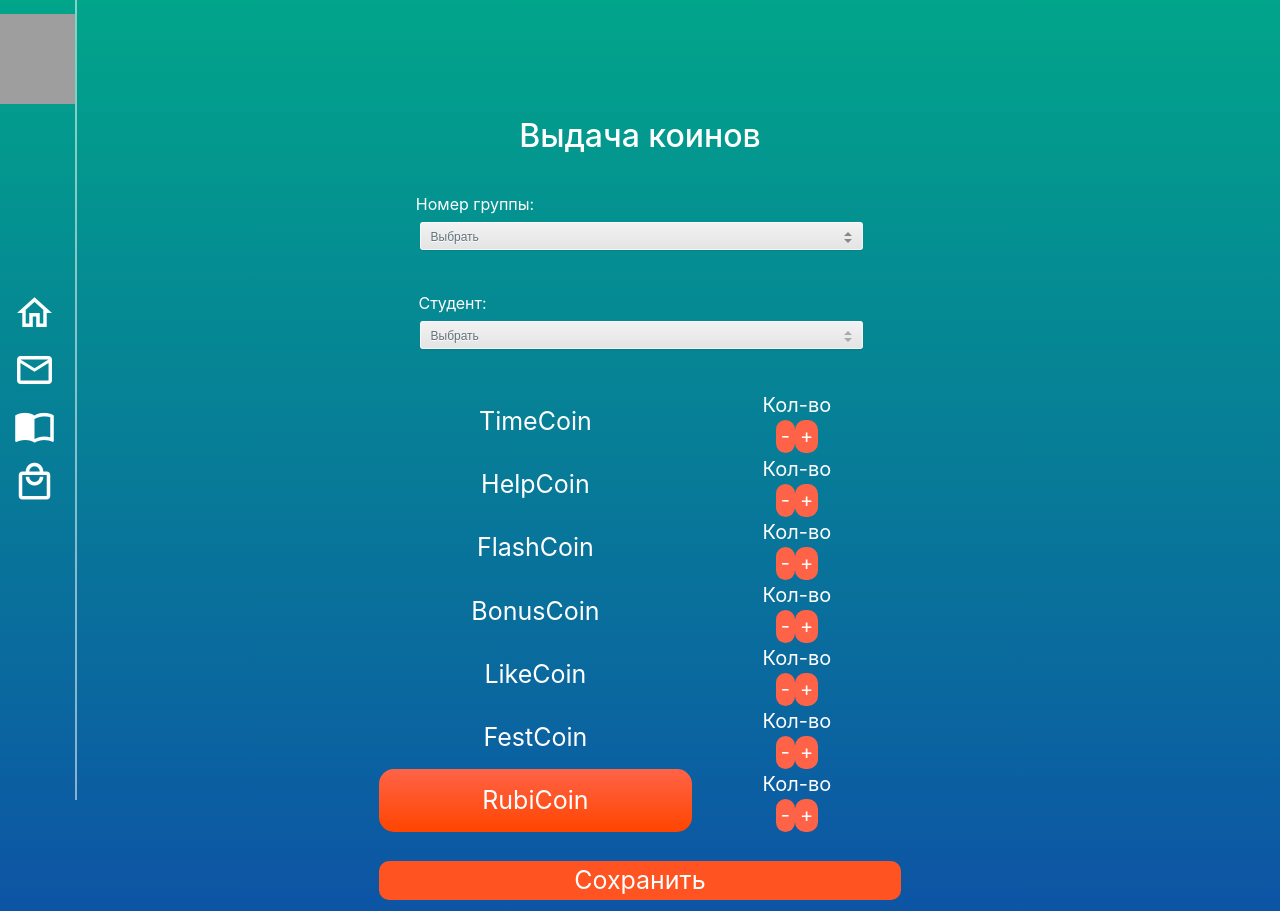
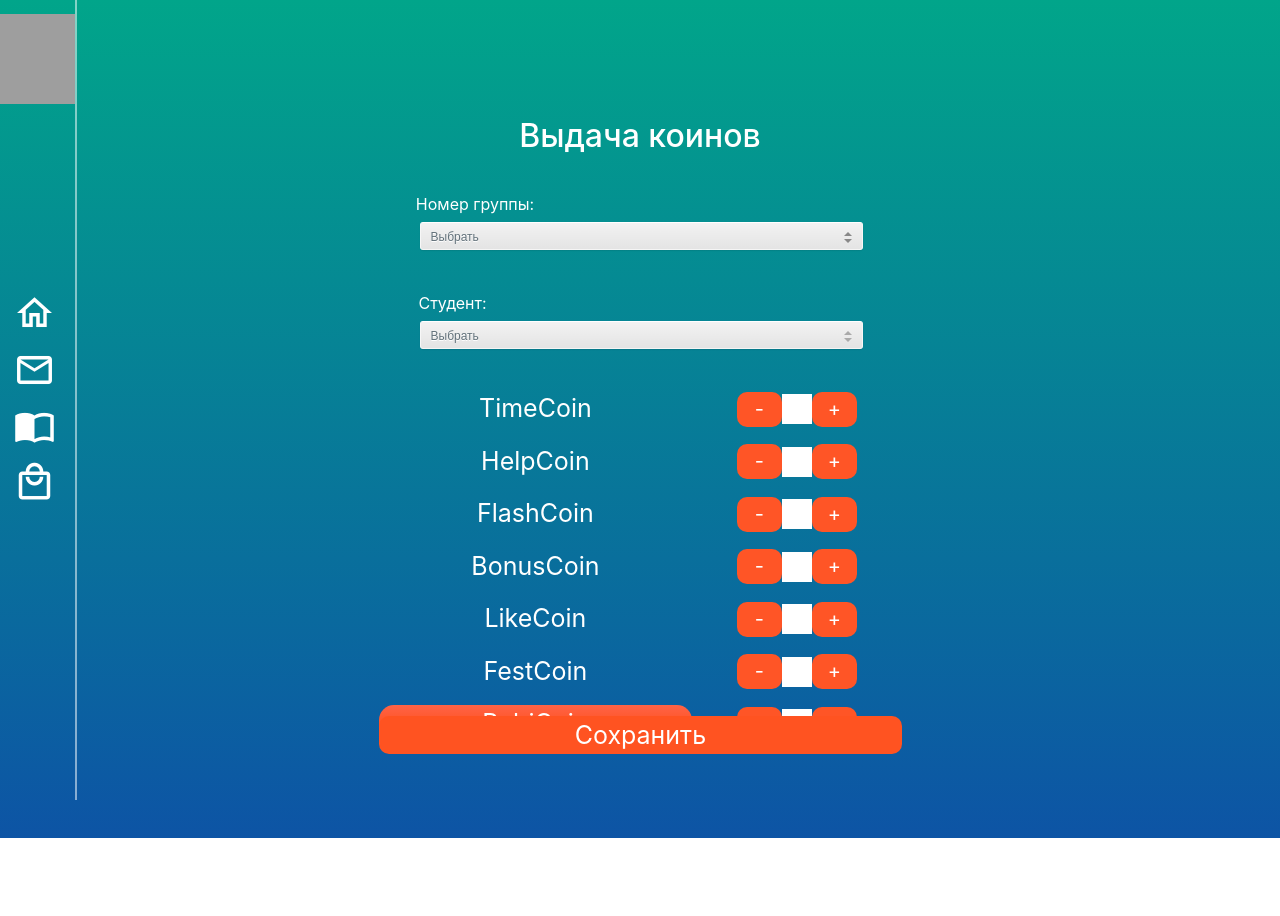
Before and after one commit to TitikUniverse/RubicXShop, a Vue app: page /admincoin in a window 1280 px wide. After the commit the page ends 880 px from the top, so only its background shows below. Built offline with nearby package versions, Linux system fonts and the light colour scheme; grey boxes are pictures that could not be loaded.

Commit message:
admincoin

```diff
--- a/src/views/AdminCoin.vue
+++ b/src/views/AdminCoin.vue
@@ -30,13 +30,14 @@
   </div>
 
   <div class="addcoinborder">
+
     <div class="addcoincell">
       <div class="coinname">
         <span>TimeCoin</span>
       </div>
       <div class="coincount">
-        <option value="">Кол-во</option>
         <button>-</button>
+          <div class="coins" id="time" value="0"></div>
         <button>+</button>
       </div>
     </div>
@@ -46,8 +47,8 @@
         <span>HelpCoin</span>
       </div>
       <div class="coincount">
-        <option value="">Кол-во</option>
         <button>-</button>
+            <div id="help" class="coins" value="0"></div>
         <button>+</button>
       </div>
     </div>
@@ -57,8 +58,8 @@
         <span>FlashCoin</span>
       </div>
       <div class="coincount">
-        <option value="">Кол-во</option>
         <button>-</button>
+          <div class="coins" id="flash" value="0"></div>
         <button>+</button>
       </div>
     </div>
@@ -68,8 +69,8 @@
         <span>BonusCoin</span>
       </div>
       <div class="coincount">
-        <option value="">Кол-во</option>
         <button>-</button>
+          <div class="coins" id="bonus" value="0"></div>
         <button>+</button>
       </div>
     </div>
@@ -79,8 +80,8 @@
         <span>LikeCoin</span>
       </div>
       <div class="coincount">
-        <option value="">Кол-во</option>
         <button>-</button>
+          <div class="coins" id="like" value="0"></div>
         <button>+</button>
       </div>
     </div>
@@ -90,8 +91,8 @@
         <span>FestCoin</span>
       </div>
       <div class="coincount">
-        <option value="">Кол-во</option>
         <button>-</button>
+          <div class="coins" id="fest" value="" ></div>
         <button>+</button>
       </div>
     </div>
@@ -101,8 +102,8 @@
         <span>RubiCoin</span>
       </div>
       <div class="coincount">
-        <option value="">Кол-во</option>
         <button>-</button>
+        <div class="coins" id="rubi"  ></div>
         <button>+</button>
       </div>
     </div>
@@ -135,6 +136,26 @@
 
 <script>
 import LeftMenu from "../components/LeftMenu.vue";
+
+function a() {
+
+var Ctime = 0;
+var Chelp = 0;
+var Cflash = 0;
+var Cbonus = 0;
+var Clike = 0;
+var Cfest = 0;
+var Crubi = 0;
+
+document.getElementById("time").innerHTML=Ctime;
+document.getElementById("help").innerHTML=Chelp;
+document.getElementById("flash").innerHTML=Cflash;
+document.getElementById("bonus").innerHTML=Cbonus;
+document.getElementById("like").innerHTML=Clike;
+document.getElementById("fest").innerHTML=Cfest;
+document.getElementById("rubi").innerHTML=Crubi;
+}
+
 
 export default {
 components: {
@@ -187,7 +208,6 @@ components: {
 
 .add > button{
   z-index: 1;
-  position: relative;
   font-size: inherit;
   font-family: inherit;
   color: white;
@@ -197,16 +217,17 @@ components: {
   background-color: #ff5321;
   overflow: hidden;
   border-radius: 10px;
-  margin-top: -72px;
-  margin-right: -209px;
+  margin-top: -290px;
+  margin-right: -210px;
 }
 
 .addcoincell{
   width: 100%;
-  height: 12%;
 
   display: flex;
   flex-direction: row;
+
+  margin-bottom: 15px;
 }
 
 .coinname{
@@ -221,23 +242,38 @@ components: {
 .coincount{
   width: 40%;
   font-size: 20px;
+  display: flex;
+  flex-direction: row;
+  justify-content: center;
+  align-items: center;
 }
 
-.coincount > button{
+.coincount input {
+  width: 30px;
+  height: 35px;
+
+}
+
+.coins{
+  width: 30px;
+  height: 30px;
+  background: white;
+}
+
+.coincount button{
+  width: 45px;
+  height: 35px;
   z-index: 1;
-  position: relative;
   font-size: inherit;
   font-family: inherit;
   color: white;
-  padding: 5px;
+  // padding: 5px 10px;
   outline: none;
   border: none;
-  background-color: rgb(255, 99, 71);
+  background-color: #ff5526;
   overflow: hidden;
   border-radius: 10px;
-  margin-top: -2px;
 }
-
 
 
 .coinnamerubi{
```
Also changed, not shown: 1 other file (tests, documents, lock files or other folders).
